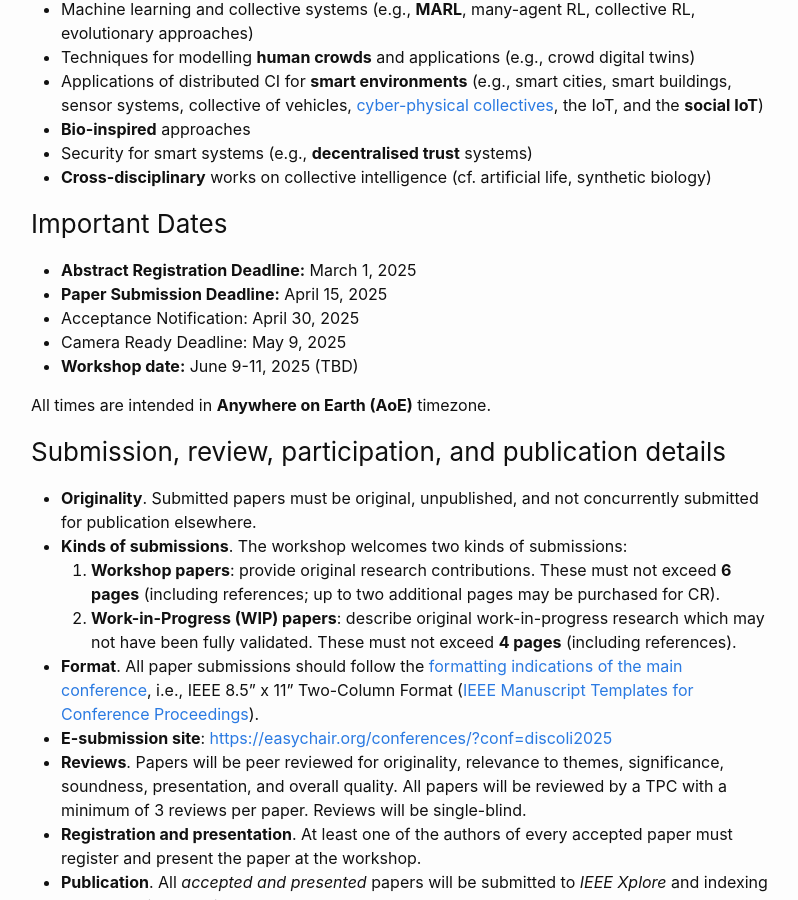
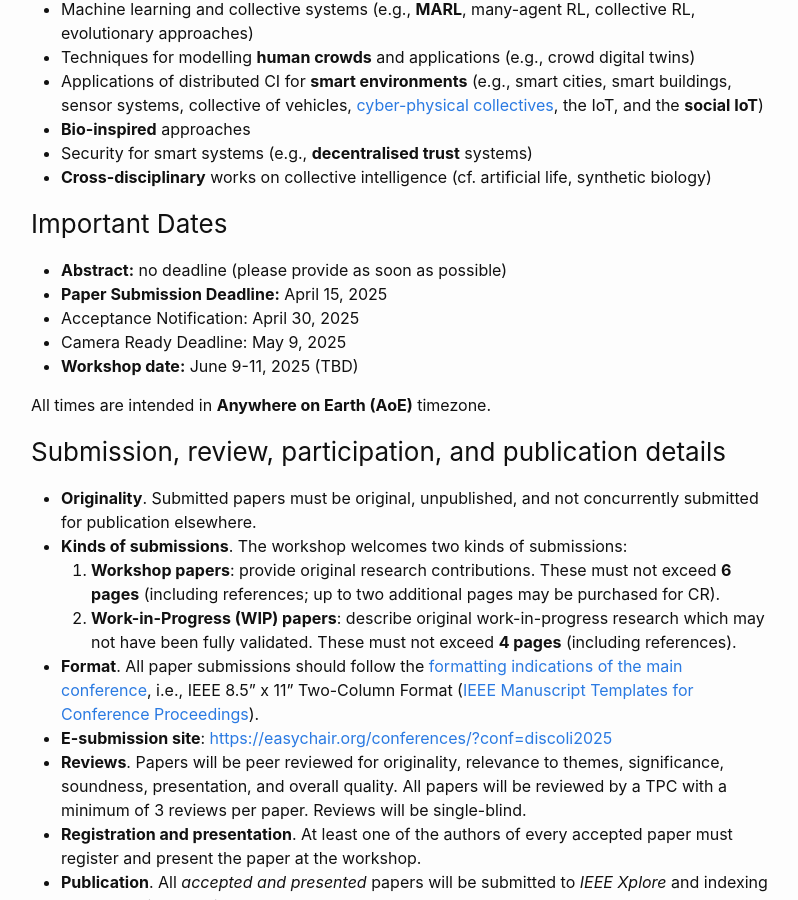
Before and after one commit to discoli-workshop/2026, a Jekyll site: the page built from index.md, in a window 1280 px wide and 900 px high, scrolled down 1286 px. Shown: the whole window, without its empty margins (239-1037 px from the left). Built offline with Jekyll 4.4.1, drawn with Linux system fonts in a browser that asks for light colours.

Commit message:
discoli: update abstract deadline

```diff
--- a/index.md
+++ b/index.md
@@ -39,7 +39,7 @@ The topics of interest include (but are not limited to) the following:
 
 ### Important Dates
 
-- **Abstract Registration Deadline:** March 1, 2025 <!-- <s> January 8, 2024 </s> January 29, 2024 -->
+- **Abstract:** no deadline (please provide as soon as possible) <!--March 1, 2025  <s> January 8, 2024 </s> January 29, 2024 -->
 - **Paper Submission Deadline:** April 15, 2025 <!-- <s> April 5, 2024 </s> January 29, 2024 -->
 - Acceptance Notification: April 30, 2025 <!-- March 8, 2024 -->
 - Camera Ready Deadline: May 9, 2025 <!-- March 29, 2024 -->
```
